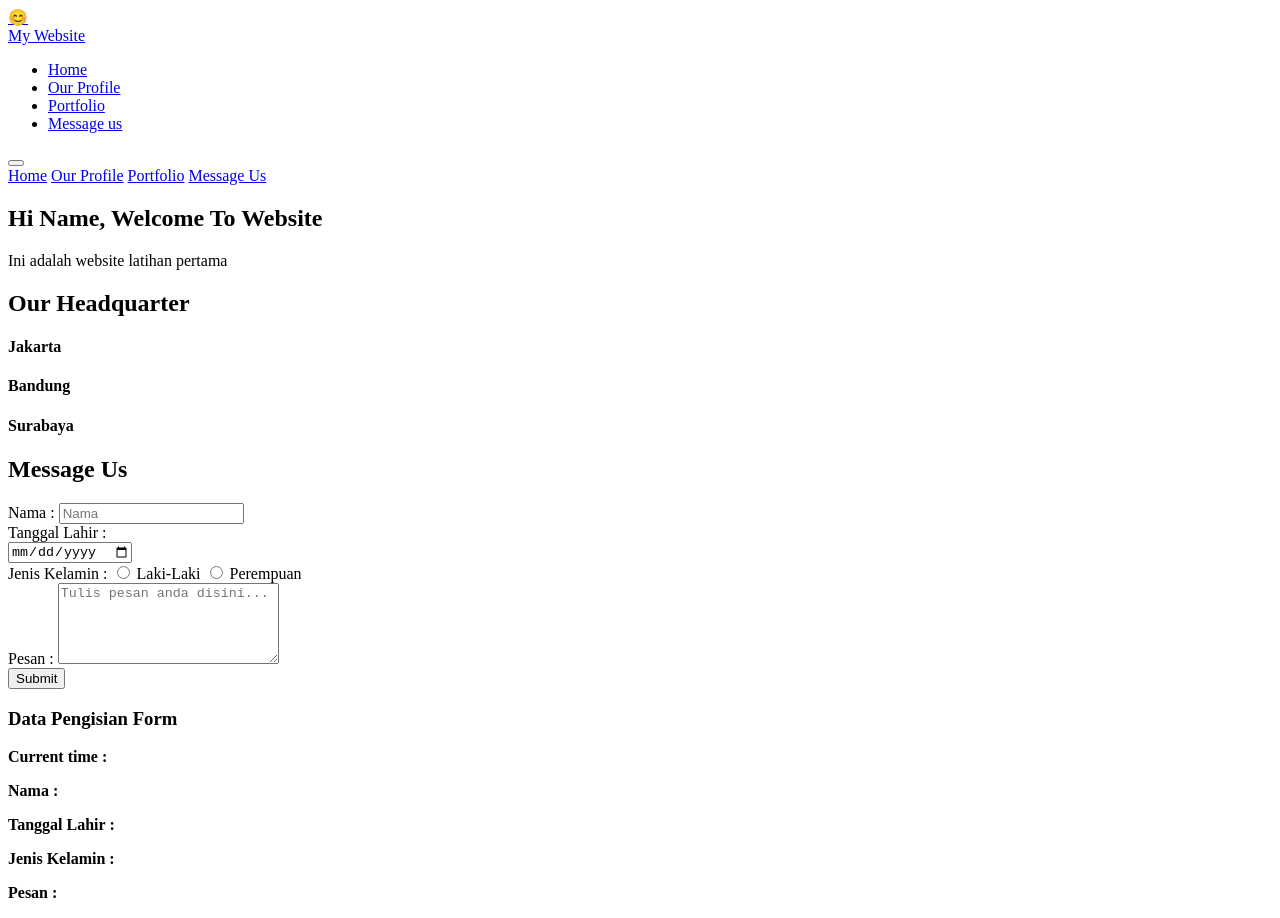
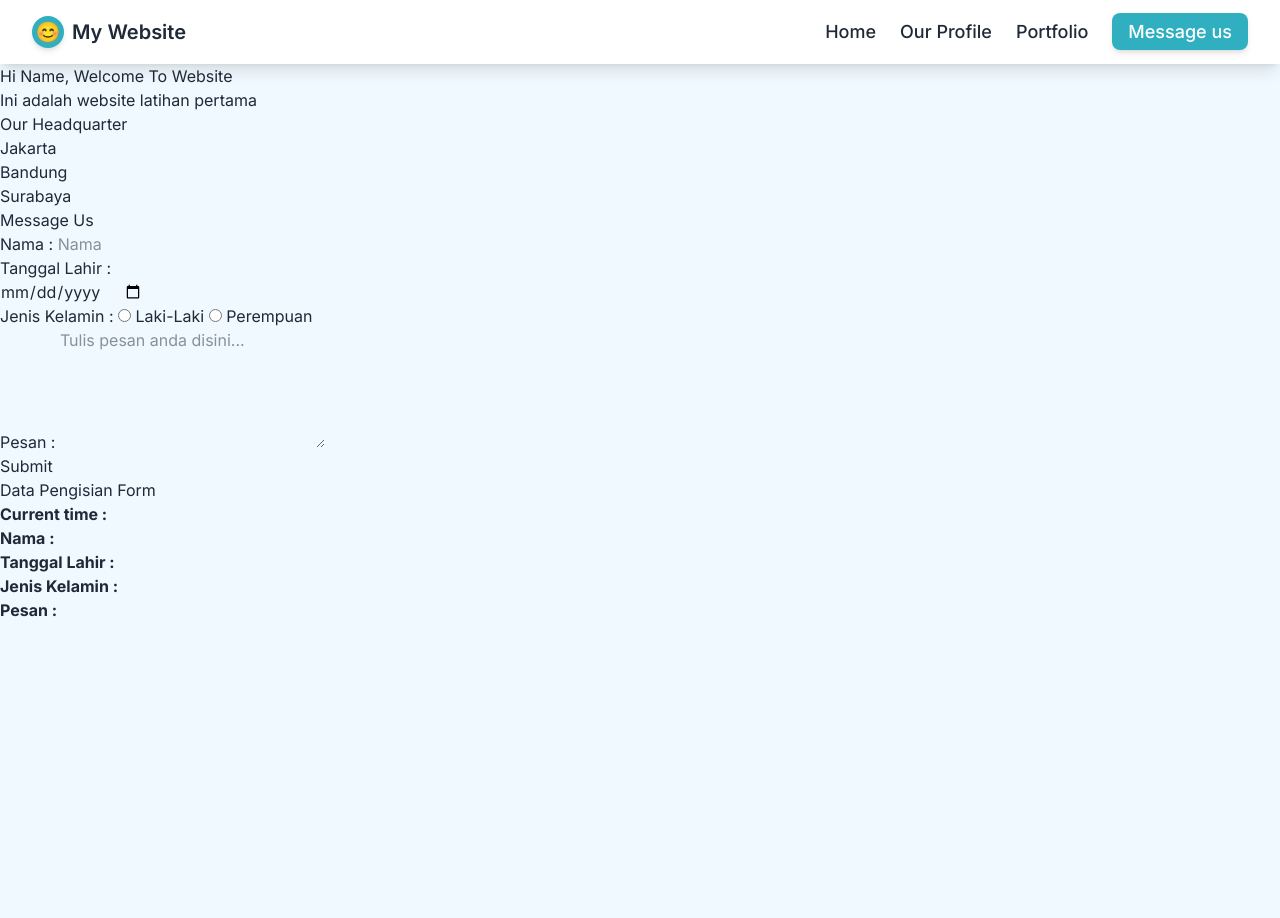
Before and after one commit to Hynkel65/CodingCamp-220925-Zahran, a plain HTML site: page index.html in a window 1280 px wide. After the commit the page ends 800 px from the top, so only its background shows below. Drawn offline with nearby package versions, Linux system fonts and the light colour scheme.

Commit message:
`Added Tailwind CSS and custom styles to index.html (header)`

```diff
--- a/index.html
+++ b/index.html
@@ -5,37 +5,67 @@
     <meta charset="UTF-8">
     <meta name="viewport" content="width=device-width, initial-scale=1.0">
     <title>My Website</title>
+    <script src="https://cdn.jsdelivr.net/npm/@tailwindcss/browser@4"></script>
+    <link rel="preconnect" href="https://fonts.googleapis.com">
+    <link rel="preconnect" href="https://fonts.gstatic.com" crossorigin>
+    <link href="https://fonts.googleapis.com/css2?family=Inter:wght@400;500;600;700&display=swap" rel="stylesheet">
+    <style type="text/tailwindcss">
+        @theme {
+            --color-primary-lightest: #F0F9FF;
+            --color-primary-light: #CFF5FC;
+            --color-primary-medium: #83E4F0;
+            --color-primary-dark: #30AFC0;
+            --color-text-dark: #1F2937;
+        }
+
+        body {
+            font-family: 'Inter', sans-serif;
+        }
+    </style>
 </head>
 
-<body>
-    <header>
-        <div>
-            <div>
+<body class="bg-primary-lightest text-text-dark min-h-screen flex flex-col">
+    <header class="sticky top-0 z-10 bg-white shadow-lg">
+        <div class="container mx-auto px-4 sm:px-6 lg:px-8 py-4 flex justify-between items-center">
+            <div class="flex item-center space-x-2">
                 <!-- Website Logo -->
-                <a href="index.html">
-                    <div>😊</div>
-                    <span>My Website</span>
+                <a href="index.html" class="flex items-center space-x-2">
+                    <div
+                        class="h-8 w-8 bg-primary-dark rounded-full flex items-center justify-center text-xl font-bold text-white shadow-md">
+                        😊</div>
+                    <span class="text-xl font-semibold text-text-dark hidden sm:block">My Website</span>
                 </a>
-                <!-- Desktop Menu -->
-                <nav>
-                    <ul>
-                        <li><a href="index.html">Home</a></li>
-                        <li><a href="profile.html">Our Profile</a></li>
-                        <li><a href="#">Portfolio</a></li>
-                        <li><a href="index.html#message-us-section">Message us</a></li>
-                    </ul>
-                </nav>
-                <!-- Mobile Menu -->
-                <button id="mobile-menu-button">
-
-                </button>
             </div>
+            <!-- Desktop Menu -->
+            <nav class="hidden md:block">
+                <ul type="none" class="flex space-x-6 text-lg font-medium">
+                    <li><a href="index.html"
+                            class="hover:text-primary-dark transition duration-200 cursor-pointer">Home</a></li>
+                    <li><a href="profile.html"
+                            class="hover:text-primary-dark transition duration-200 cursor-pointer">Our Profile</a></li>
+                    <li><a href="#" class="hover:text-primary-dark transition duration-200 cursor-pointer">Portfolio</a>
+                    </li>
+                    <li><a href="index.html#message-us-section"
+                            class="bg-primary-dark text-white px-4 py-2 rounded-lg hover:opacity-90 hover:text-primary-light transition duration-200 shadow-md">Message
+                            us</a></li>
+                </ul>
+            </nav>
+            <!-- Mobile Menu -->
+            <button id="mobile-menu-button"
+                class="md:hidden text-[var(--color-text-dark)] hover:text-[var(--color-primary-dark)] focus:outline-none">
+                <svg class="w-6 h-6" fill="none" stroke="currentColor" viewBox="0 0 24 24"
+                    xmlns="http://www.w3.org/2000/svg">
+                    <path stroke-linecap="round" stroke-linejoin="round" stroke-width="2" d="M4 6h16M4 12h16m-7 6h7">
+                    </path>
+                </svg>
+            </button>
         </div>
-        <div id="mobile-menu">
-            <a href="index.html">Home</a>
-            <a href="profile.html">Our Profile</a>
-            <a href="#">Portfolio</a>
-            <a href="index.html#message-us-section">Message Us</a>
+        <div id="mobile-menu" class="hidden md:hidden bg-white shadow-md border-t border-primary-light">
+            <a href="index.html" class="block px-4 py-2 hover:bg-primary-lightest">Home</a>
+            <a href="profile.html" class="block px-4 py-2 hover:bg-primary-lightest">Our Profile</a>
+            <a href="#" class="block px-4 py-2 hover:bg-primary-lightest">Portfolio</a>
+            <a href="index.html#message-us-section"
+                class="block px-4 py-2 bg-primary-dark text-white hover:opacity-90">Message Us</a>
         </div>
     </header>
 
@@ -109,7 +139,8 @@
 
                         <div>
                             <label for="message">Pesan :</label>
-                            <textarea name="message" id="message" rows="5" cols="25" placeholder="Tulis pesan anda disini..." required></textarea>
+                            <textarea name="message" id="message" rows="5" cols="25"
+                                placeholder="Tulis pesan anda disini..." required></textarea>
                         </div>
 
                         <button type="Submit">Submit</button>
```
